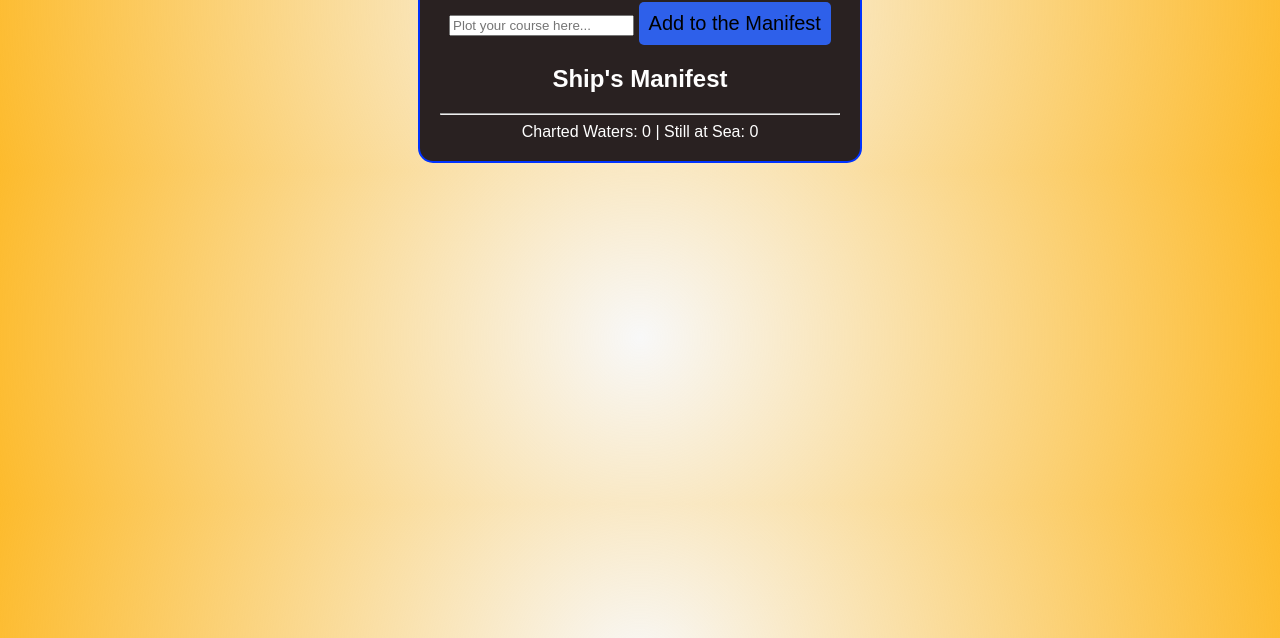
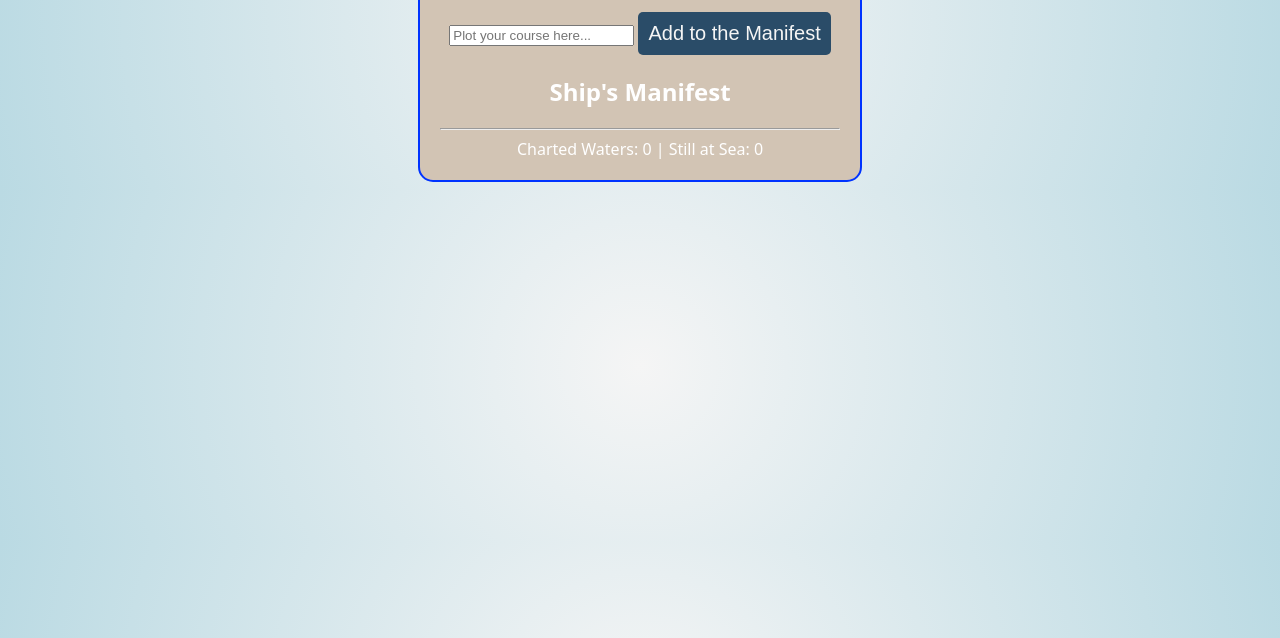
Before and after one commit to SwiftChai/musical-octo-spoon, a plain HTML site: page index.html in a window 1280 px wide. Shown: the part 162-800 px from the top of the page. Drawn offline with Linux system fonts and the light colour scheme; some packages are replaced by stand-ins of ours; a script that the page names is missing; a web font is replaced by a local one.

Commit message:
Added new font and changed styling

```diff
--- a/index.html
+++ b/index.html
@@ -1,4 +1,4 @@
-<!--TODO: Allow users to set priorities (low, medium, high) for tasks and sort them accordingly. -->
+<!--TODO: Allow users to set priorities (low, medium, high) for tasks and sort them accordingly.  -->
 <!--TODO: Add the ability to set due dates and reminders for tasks. -->
 <!--TODO: Implement functionality for tasks that recur daily, weekly, or monthly. -->
 <!-- TODO: Third-Party APIs: Use APIs for time tracking, weather updates, or motivational quotes.-->
@@ -15,6 +15,11 @@
     <meta http-equiv="X-UA-Compatible" content="ie=edge">
     <title>TO-DO List</title>
     <link rel="stylesheet" href="styles.css">
+    <link rel="preconnect" href="https://fonts.googleapis.com">
+    <link rel="preconnect" href="https://fonts.gstatic.com" crossorigin>
+    <link href="https://fonts.googleapis.com/css2?family=Pirata+One&display=swap" rel="stylesheet">
+    <!-- to change the alert box https://sweetalert2.github.io/#download -->
+    <script src="https://cdn.jsdelivr.net/npm/sweetalert2@11"></script>
 </head>
 <body>
 <!-- create a container for the todo list -->
@@ -35,6 +40,7 @@
 
         <!--add button -->
         <button id="input-button" onclick="addTask()">Add to the Manifest</button>
+
         <!-- task list -->
         <h2>Ship's Manifest</h2>
         <ul id="list-container"></ul>
--- a/script.js
+++ b/script.js
@@ -59,11 +59,4 @@ function updateCounters() {
 
     completedCounter.textContent = completedTasks;
     uncompletedCounter.textContent = uncompletedTasks;
-
-    deleteBtn.addEventListener("click", function () {
-        if (confirm("Are you sure you want to delete this task?")) {
-            li.remove();
-            updateCounters();
-        }
-    });
 }
--- a/styles.css
+++ b/styles.css
@@ -1,4 +1,4 @@
-/* Colors: #81A6C6 (Dark Blue) #AACDDC (Light Blue) #F3E3D0 (Light Brown) #D2C4B4 (Dark Beige)  */
+/* Colors: #81A6C6 (Dark Blue) #2a4c68 (dark dark blue)  #AACDDC (Light Blue) #F3E3D0 (Light Brown) #D2C4B4 (Dark Beige)  #616875 (gray)*/
 /* Shape buttons like life buoys, ship wheels, or anchor symbols. */
 /* Include small animated elements like a seagull flying across the screen or a ship sailing when an item is completed. */
 /* Design the frame to resemble a ship's porthole, giving a view of the ocean. */
@@ -7,51 +7,33 @@
 /*  */
 /*  */
 
+/* Font */
+body {
+    font-family: 'Pirata One', system-ui;
+}
 
 /* Completed task style */
 .completed span {
     text-decoration: line-through;
-    color: gray;
+    color: #616875;
 }
 
 .completed {
     opacity: 0.6;
 }
 
+
 /* background  */
 body {
-    background: rgb(0,0,0);
-    background: radial-gradient(circle, rgba(0,0,0,0.028124999999999956) 0%, rgba(253,187,45,1) 100%);
-    font-family: Arial, sans-serif;
+    background: #F5F5F5;
+    background: radial-gradient(circle,rgba(245, 245, 245, 1) 0%, rgba(186, 218, 227, 1) 100%);
     text-align: center;
     margin-top: 50px;
 }
 
 /* Different background color for the to-do container */
 #todo-container {
-    background: rgb(41, 33, 33);
-    width: 400px;
-    margin: 0 auto;
-    border: 2px solid #0033ff;
-    padding: 20px;
-    color: white;
-    border-radius: 15px;
-}
-
-/* Styling for header, input box and input button  */
-#todo-container {
-    background: rgb(41, 33, 33);
-    width: 400px;
-    margin: 0 auto;
-    border: 2px solid #0033ff;
-    padding: 20px;
-    color: white;
-    border-radius: 15px;
-}
-
-/* background a different color from the body and adding a border around the container: */
-#todo-container {
-    background: rgb(41, 33, 33);
+    background: #D2C4B4;
     width: 400px;
     margin: 0 auto;
     border: 2px solid #0033ff;
@@ -84,16 +66,18 @@ h1 {
 
 #input-button {
     font-size: 20px;
+    color: #f5f5f5;
     cursor: pointer;
     transition: 0.4s;
     padding: 10px;
     border: none;
     border-radius: 5px;
-    background-color: #2e60ea;
+    background-color: #2a4c68;
 }
 
 #input-button:hover {
-    background-color: #9eb7fd;
+    background-color: #AACDDC;
+    color: #2a4c68;
 }
 
 /* Remove the bullet styling from the unordered list. */
```
Also changed, not shown: img/ship-wheel.png (added), 1 other file.
